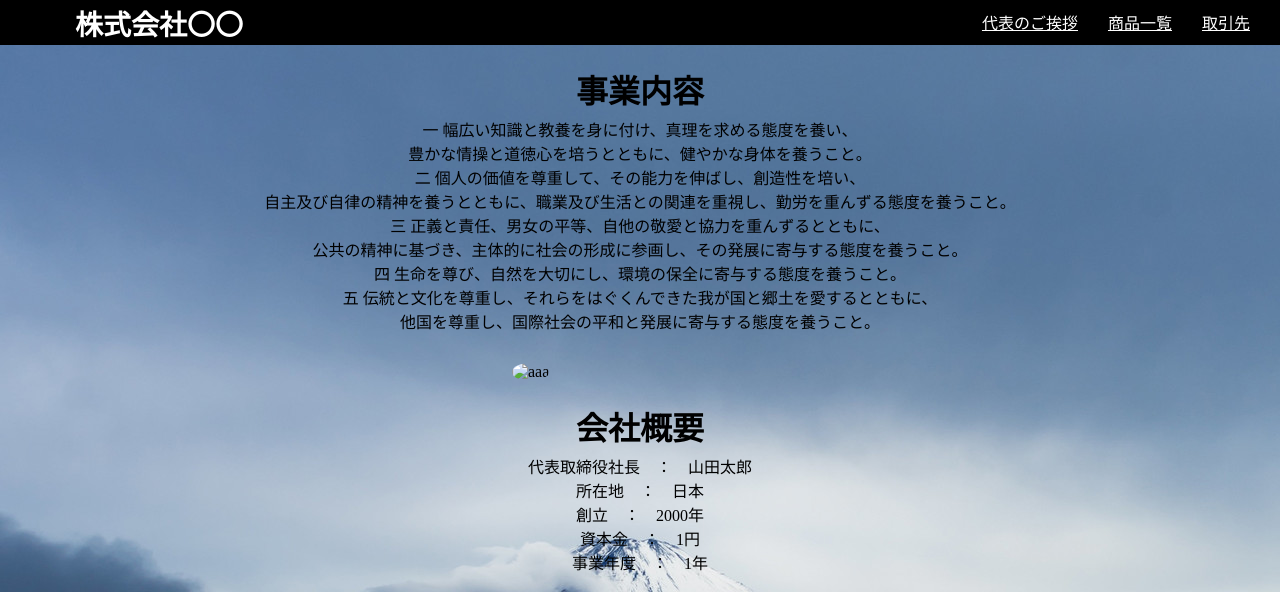
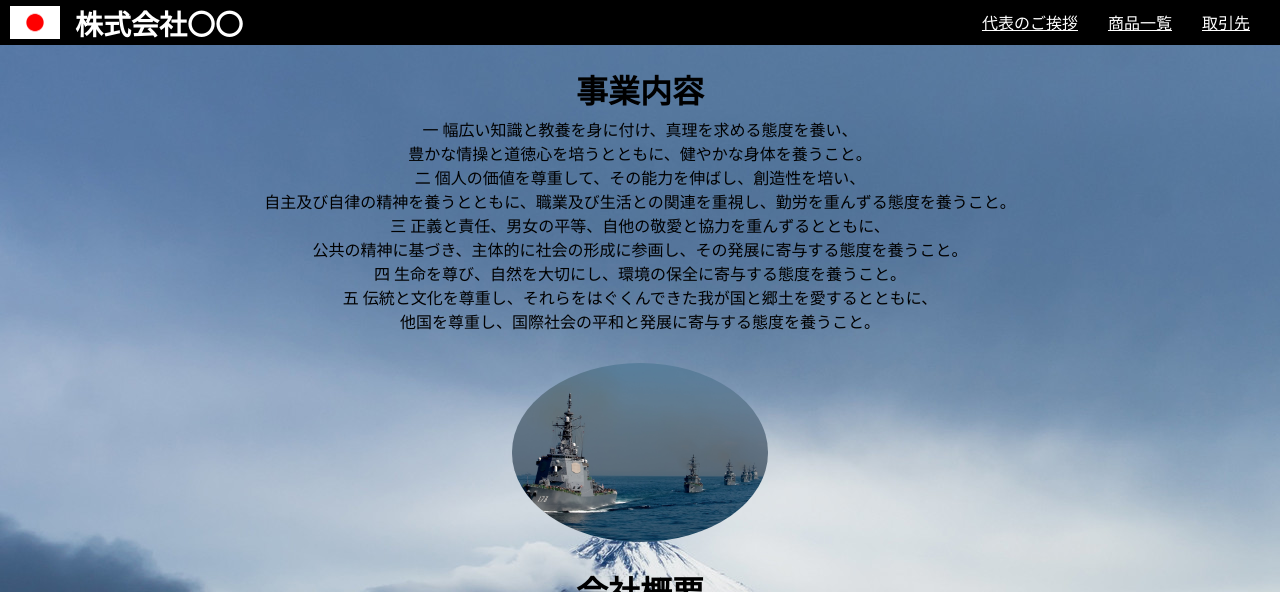
Before and after one commit to p1018/p1018.github.io, a plain HTML site: page index.html in a window 1280 px wide. Shown: the top 592 px of the page. Drawn offline with nearby package versions, Linux system fonts and the light colour scheme.

Commit message:
Update index.html

```diff
--- a/index.html
+++ b/index.html
@@ -10,7 +10,7 @@
   <body>
 
     <header>
-      <a href="https://en.wikipedia.org/wiki/He-gassen"><img class="japan" src="img\1.png" alt=""></a>
+      <a href="https://en.wikipedia.org/wiki/He-gassen"><img class="japan" src="1.png" alt=""></a>
       <h1 class="name">株式会社〇〇</h1>
 
       <ul>
@@ -31,7 +31,7 @@
         五  伝統と文化を尊重し、それらをはぐくんできた我が国と郷土を愛するとともに、<br>他国を尊重し、国際社会の平和と発展に寄与する態度を養うこと。
       </p>
 
-      <img class="ship" src="img\C785_uminomamorii-jisu_TP_V.jpg" alt="aaa">
+      <img class="ship" src="C785_uminomamorii-jisu_TP_V.jpg" alt="aaa">
 
       <h1>会社概要</h1>
       <p>代表取締役社長　：　山田太郎</p>
```
